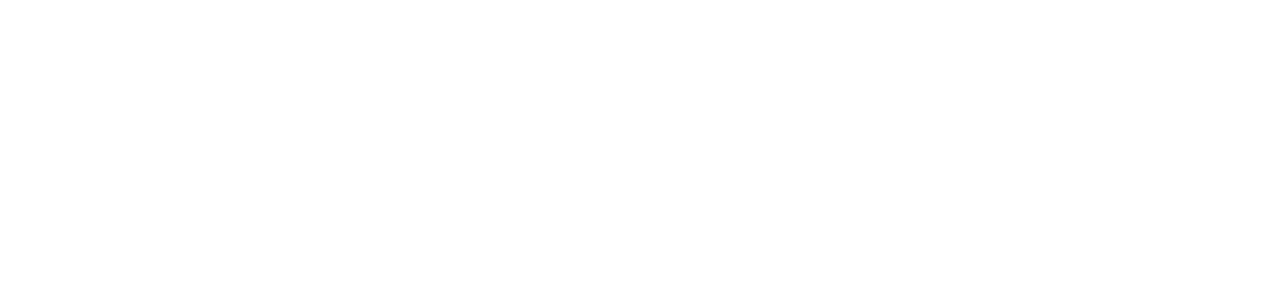
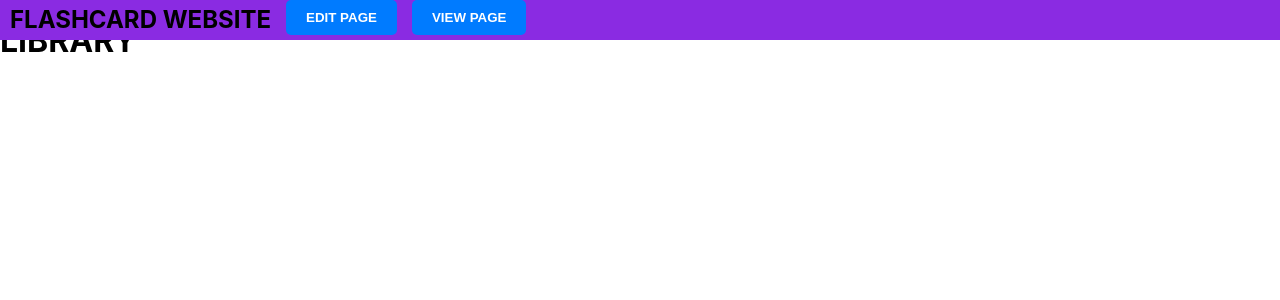
Before and after one commit to yale-cpsc-419-fa23/project-project-group-21, a React (Create React App) app in the folder react-flask-app/: page /library in a window 1280 px wide. Before the commit this address had no page. Shown: the top 300 px of the page. Built offline with nearby package versions, Linux system fonts and the light colour scheme.

Commit message:
Connections and header added
Added header to all pages. Made new page called library that will hold and display all the flashcards.

```diff
--- a/react-flask-app/src/App.js
+++ b/react-flask-app/src/App.js
@@ -1,6 +1,7 @@
 import { BrowserRouter, Routes, Route} from 'react-router-dom';
 import './App.css';
 import HomePage from './pages/homepage';
+import Library from './pages/library';
 
 function App() {
 
@@ -9,6 +10,7 @@ function App() {
     <BrowserRouter>
       <Routes>
         <Route path="/" element={<HomePage/>}/>
+        <Route path="/library" element={<Library/>}/>
       </Routes>
     </BrowserRouter>
 
--- a/react-flask-app/src/pages/homepage.js
+++ b/react-flask-app/src/pages/homepage.js
@@ -1,5 +1,6 @@
 import React, { useState } from 'react';
 import '../styles/homepage.css';
+import Header from '../components/header';
 
 function HomePage() {
   const [textboxes, setTextboxes] = useState([]);
@@ -77,7 +78,6 @@ function HomePage() {
   };
 
   const createTagName = (tagName) => {
-    // document.getElementById('tag_textbox').value = '';
     setTagInput('');
     console.log(document.getElementById('tag_textbox'));
     fetch('/add-new-tag', {
@@ -103,6 +103,7 @@ function HomePage() {
 
   return (
     <div className="content-container">
+      <Header className="header"/>
       <div className="main-container">
         <div className="flashcard-container">
           <button onClick={addNewTextBoxes} className="create_card_button">
--- /dev/null
+++ b/react-flask-app/src/pages/library.js
@@ -0,0 +1,12 @@
+import Header from "../components/header";
+
+function Library() {
+  return(
+    <div>
+      <Header/>
+      <h1>LIBRARY</h1>
+    </div>
+  )
+}
+
+export default Library;
--- a/react-flask-app/src/styles/homepage.css
+++ b/react-flask-app/src/styles/homepage.css
@@ -23,7 +23,7 @@
   align-items: center;
   border-style: solid;
   border-radius: 15px;
-  margin-top: 25px;
+  margin-top: 45px;
   height: 650px;
   background-color: red;
 }
```
